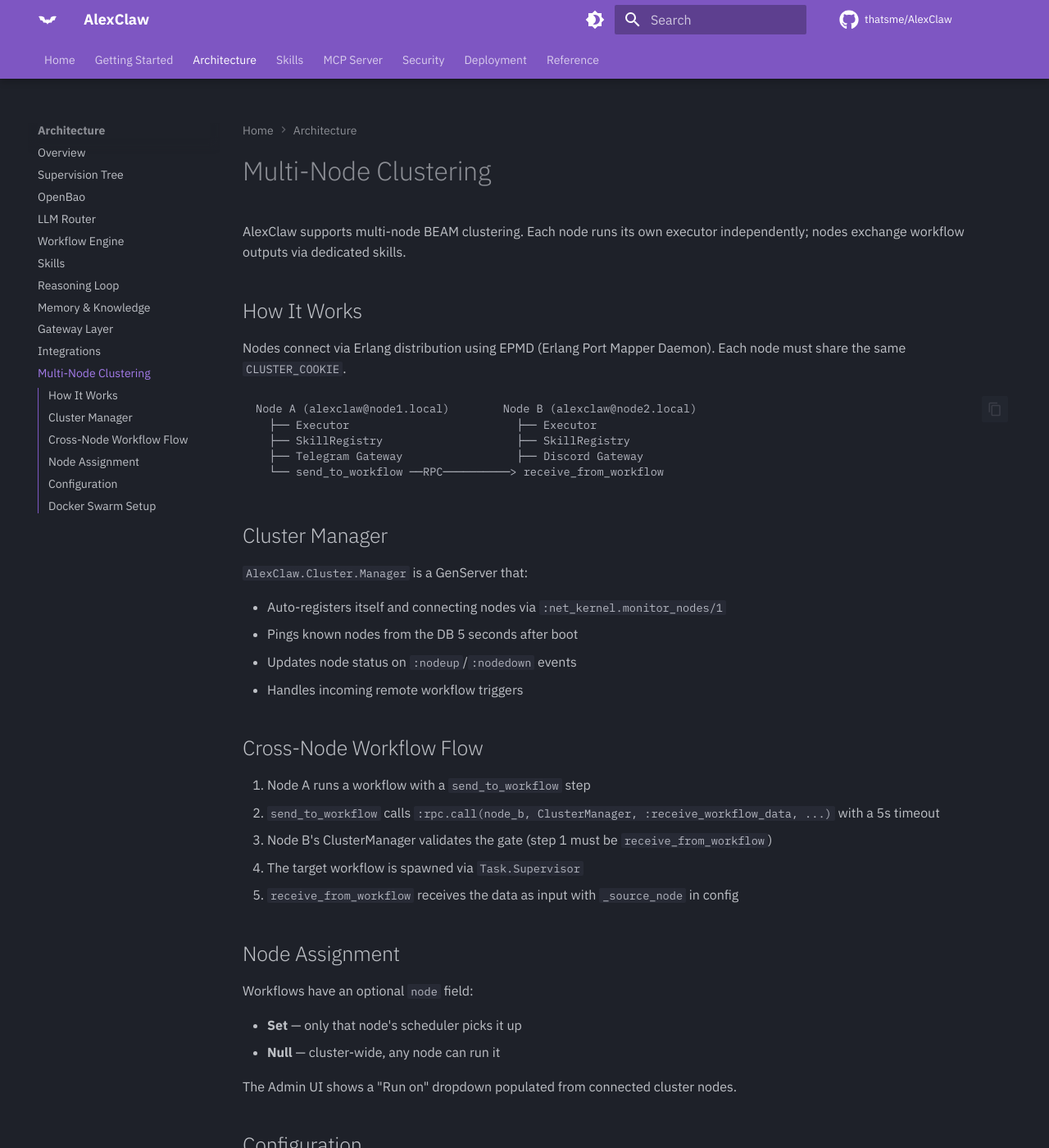
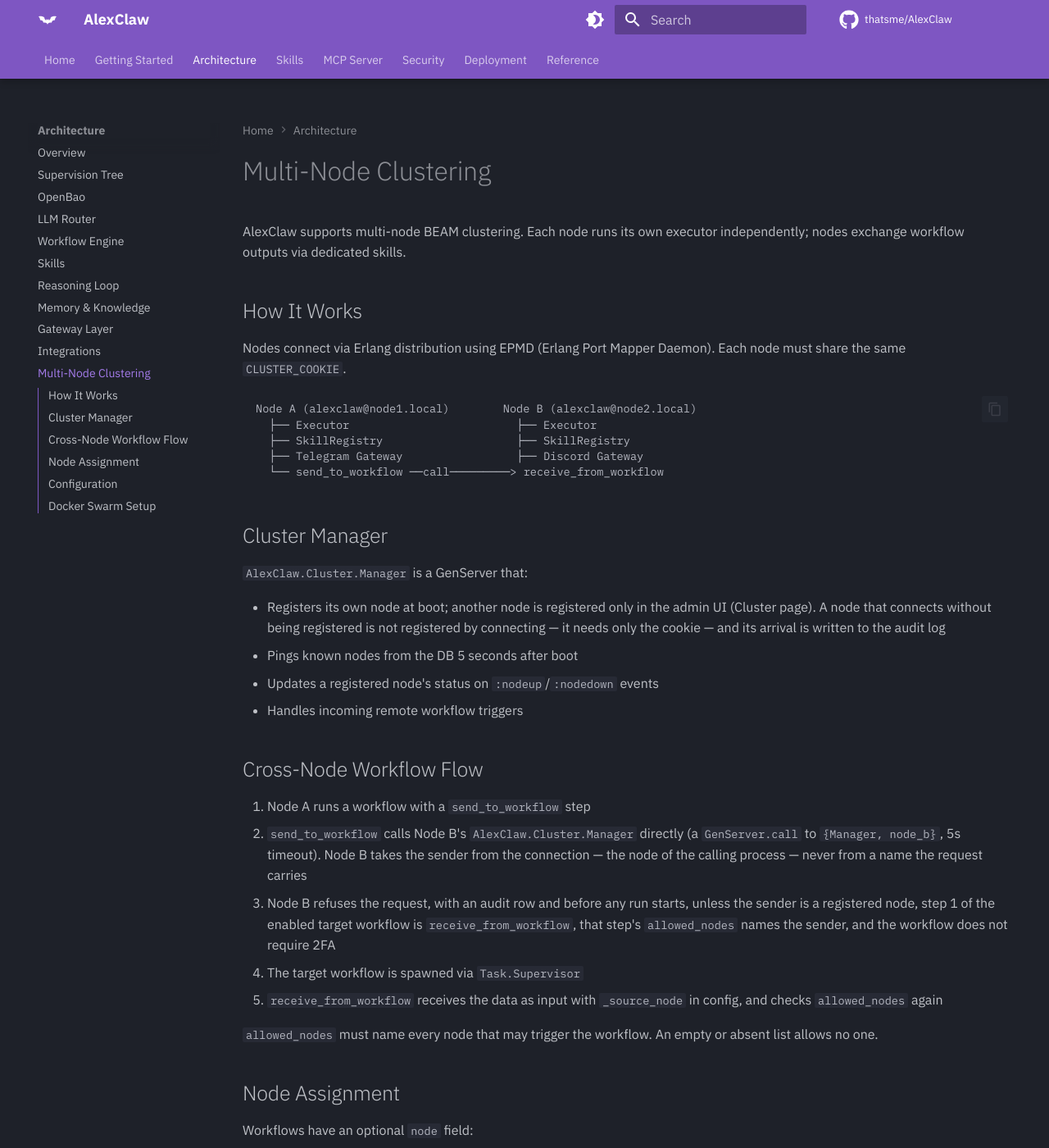
Before and after one commit to thatsme/AlexClaw, an MkDocs documentation site: the page built from docs/architecture/clustering.md, in a window 1280 px wide and 1400 px high. Shown: the whole window at 82% size. Built offline with MkDocs 1.6.1 and Material for MkDocs 9.7.7, drawn with Linux system fonts in a browser that asks for light colours; comment, search, counter and statistics services are not loaded.

Commit message:
feat(cluster): the sender is taken from the connection; an empty allowed_nodes allows no one (0.4.0 S5c)
- send_to_workflow calls the remote manager itself (GenServer.call to
  {AlexClaw.Cluster.Manager, node}); the manager takes the sender from the
  calling process (node(pid)). Manager.receive_workflow_data/2 carries no
  node name, and only an enabled workflow is found.
- receive_from_workflow and the cluster admission both treat an empty or
  absent allowed_nodes as allowing no one.
- Docs: docs/architecture/clustering.md and SECURITY.md describe the
  registration, the sender and the gate; .github/release-notes/v0.4.0.md
  starts with the Upgrading note (existing gates must name their nodes).
  mix.exs is still 0.3.55, so the notes file publishes nothing.

````diff
--- a/docs/architecture/clustering.md
+++ b/docs/architecture/clustering.md
@@ -11,25 +11,27 @@ Node A (alexclaw@node1.local)        Node B (alexclaw@node2.local)
   ├── Executor                         ├── Executor
   ├── SkillRegistry                    ├── SkillRegistry
   ├── Telegram Gateway                 ├── Discord Gateway
-  └── send_to_workflow ──RPC──────────> receive_from_workflow
+  └── send_to_workflow ──call─────────> receive_from_workflow
 ```
 
 ## Cluster Manager
 
 `AlexClaw.Cluster.Manager` is a GenServer that:
 
-- Auto-registers itself and connecting nodes via `:net_kernel.monitor_nodes/1`
+- Registers its own node at boot; another node is registered only in the admin UI (Cluster page). A node that connects without being registered is not registered by connecting — it needs only the cookie — and its arrival is written to the audit log
 - Pings known nodes from the DB 5 seconds after boot
-- Updates node status on `:nodeup`/`:nodedown` events
+- Updates a registered node's status on `:nodeup`/`:nodedown` events
 - Handles incoming remote workflow triggers
 
 ## Cross-Node Workflow Flow
 
 1. Node A runs a workflow with a `send_to_workflow` step
-2. `send_to_workflow` calls `:rpc.call(node_b, ClusterManager, :receive_workflow_data, ...)` with a 5s timeout
-3. Node B's ClusterManager validates the gate (step 1 must be `receive_from_workflow`)
+2. `send_to_workflow` calls Node B's `AlexClaw.Cluster.Manager` directly (a `GenServer.call` to `{Manager, node_b}`, 5s timeout). Node B takes the sender from the connection — the node of the calling process — never from a name the request carries
+3. Node B refuses the request, with an audit row and before any run starts, unless the sender is a registered node, step 1 of the enabled target workflow is `receive_from_workflow`, that step's `allowed_nodes` names the sender, and the workflow does not require 2FA
 4. The target workflow is spawned via `Task.Supervisor`
-5. `receive_from_workflow` receives the data as input with `_source_node` in config
+5. `receive_from_workflow` receives the data as input with `_source_node` in config, and checks `allowed_nodes` again
+
+`allowed_nodes` must name every node that may trigger the workflow. An empty or absent list allows no one.
 
 ## Node Assignment
 
````
Also changed, not shown: SECURITY.md (+2 -1 lines), .github/release-notes/v0.4.0.md (added), 5 other files.
